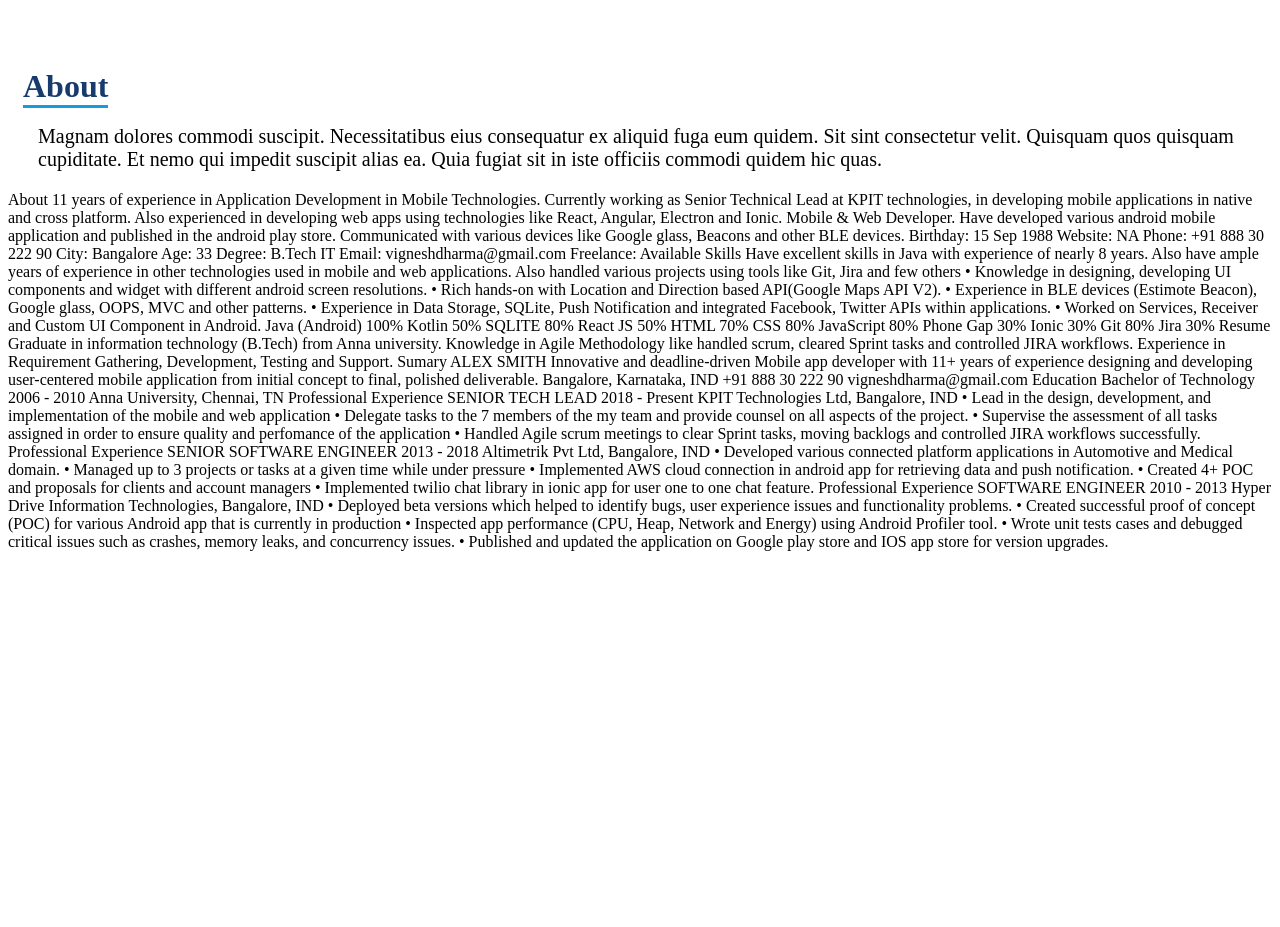
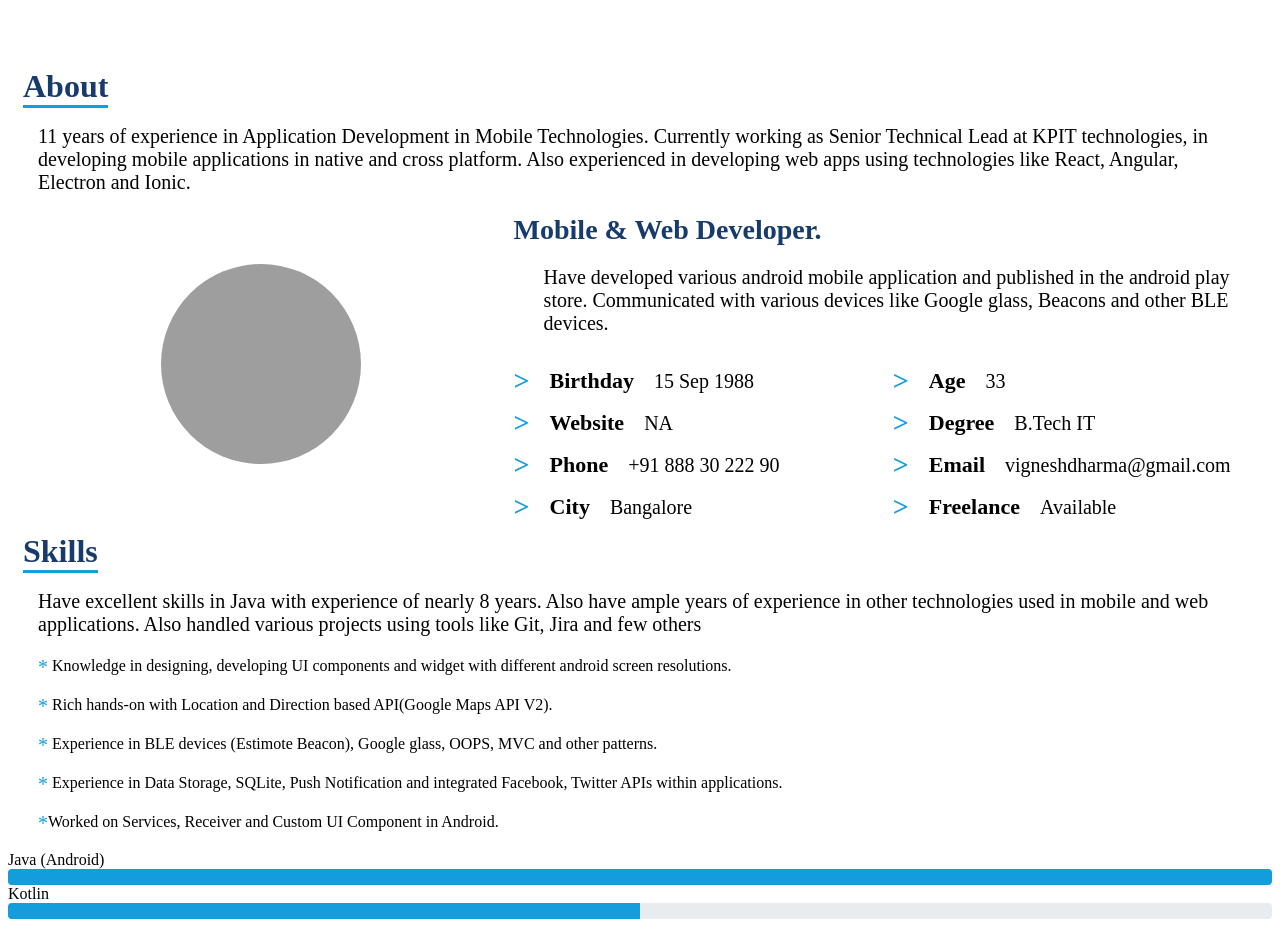
Before and after one commit to Thinesh-Shrinivas/Portfolio, a website built with Parcel: page src/index.html in a window 1280 px wide. Shown: the part 740-1667 px from the top of the page. Before the commit the page ends 1299 px from the top, so only its background shows below. Built offline with nearby package versions, Linux system fonts and the light colour scheme; grey boxes are pictures that could not be loaded.

Commit message:
progress bar

```diff
--- a/src/css/homepage.less
+++ b/src/css/homepage.less
@@ -1,3 +1,5 @@
+@heighlighter-color: #149ddd;
+@common-font-size: 20px;
 .first-page-wrapper {
   min-height: 100vh;
   .navbar-togller {
@@ -14,7 +16,7 @@
       );
       border-radius: 20px;
       color: white;
-      font-size: 20px;
+      font-size: @common-font-size;
       font-weight: bolder;
     }
   }
@@ -27,6 +29,82 @@
     left: 50%;
     transform: translate(-50%, -50%);
     font-size: 36px;
+    @media (min-width: 768px) and (max-width: 991px) {
+      font-size: 32px;
+    }
+    @media (max-width: 767px) {
+      font-size: 26px;
+    }
+  }
+}
+
+.second-page-wrapper {
+  .second-page-content-wrapper {
+    @media (max-width: 991px) {
+      display: block;
+    }
+    .left-section {
+      min-width: 40%;
+      position: relative;
+      display: flex;
+      justify-content: center;
+      @media (max-width: 576px) {
+        justify-content: left;
+      }
+
+      img {
+        width: 200px;
+        height: 200px;
+        border-radius: 50%;
+        object-fit: cover;
+        image-orientation: initial;
+        position: absolute;
+        top: 50px;
+        @media (max-width: 991px) {
+          position: relative;
+          top: 0%;
+          margin: 10px 0px 20px 0px;
+        }
+        @media (max-width: 576px) {
+          margin: 10px 0px 20px 25px;
+        }
+      }
+    }
+    .right-section {
+      min-width: 60%;
+      .right-inner-section {
+        @media (max-width: 576px) {
+          display: block;
+        }
+        .inner-left-section,
+        .inner-right-section {
+          max-width: 50%;
+          min-width: 50%;
+          @media (max-width: 576px) {
+            max-width: 100%;
+            min-width: 100%;
+          }
+          .textual-content {
+            align-items: center;
+            margin: 10px 0px;
+            &::before {
+              content: ">";
+              color: @heighlighter-color;
+              font-size: 28px;
+              font-weight: 800;
+            }
+            .left-textual-content {
+              font-weight: 600;
+              margin: 0px 20px;
+              font-size: 22px;
+            }
+            .right-textual-content {
+              font-size: @common-font-size;
+            }
+          }
+        }
+      }
+    }
   }
 }
 
@@ -35,3 +113,15 @@
     display: none !important;
   }
 }
+
+.third-page-content-wraper {
+  .section-highlight {
+    p::before {
+      content: "*";
+      color: @heighlighter-color;
+      font-size: 20px;
+      vertical-align: middle;
+      margin-left: 30px;
+    }
+  }
+}
--- a/src/css/rules.less
+++ b/src/css/rules.less
@@ -9,8 +9,60 @@
   padding-bottom: 1px;
   border-bottom: 3px solid #149ddd;
   margin-left: 15px;
+  @media (min-width: 768px) and (max-width: 991px) {
+    font-size: 28px;
+  }
+  @media (max-width: 767px) {
+    font-size: 22px;
+  }
 }
 .section-text {
   font-size: 20px;
   margin: 20px 30px;
+  @media (min-width: 768px) and (max-width: 991px) {
+    font-size: 18px;
+    margin: 20px;
+  }
+  @media (max-width: 767px) {
+    font-size: 16px;
+    margin: 15px 10px;
+  }
 }
+
+.sub-heading1 {
+  color: #173b6c;
+  font-size: 28px;
+  font-weight: bold;
+}
+
+.d-flex {
+  display: flex;
+}
+
+.progress {
+  display: flex;
+  height: 1rem;
+  overflow: hidden;
+  font-size: 0.75rem;
+  background-color: #e9ecef;
+  border-radius: 0.25rem;
+  .progress-bar {
+    display: flex;
+    flex-direction: column;
+    justify-content: center;
+    overflow: hidden;
+    color: #fff;
+    text-align: center;
+    white-space: nowrap;
+    background-color: #149ddd;
+    transition: width 0.6s ease-in-out;
+  }
+}
+
+.wd-100 {
+  width: 100%;
+}
+
+.wd-50 {
+  width: 50%;
+}
--- a/src/index.html
+++ b/src/index.html
@@ -27,65 +27,109 @@
     <div class="second-page-wrapper">
       <span class="sub-heading">About</span>
       <div class="section-text">
-        Magnam dolores commodi suscipit. Necessitatibus eius consequatur ex
-        aliquid fuga eum quidem. Sit sint consectetur velit. Quisquam quos
-        quisquam cupiditate. Et nemo qui impedit suscipit alias ea. Quia fugiat
-        sit in iste officiis commodi quidem hic quas.
-      </div>
-      <div>
-        About 11 years of experience in Application Development in Mobile
+        11 years of experience in Application Development in Mobile
         Technologies. Currently working as Senior Technical Lead at KPIT
         technologies, in developing mobile applications in native and cross
         platform. Also experienced in developing web apps using technologies
-        like React, Angular, Electron and Ionic. Mobile & Web Developer. Have
-        developed various android mobile application and published in the
-        android play store. Communicated with various devices like Google glass,
-        Beacons and other BLE devices. Birthday: 15 Sep 1988 Website: NA Phone:
-        +91 888 30 222 90 City: Bangalore Age: 33 Degree: B.Tech IT Email:
-        vigneshdharma@gmail.com Freelance: Available Skills Have excellent
-        skills in Java with experience of nearly 8 years. Also have ample years
-        of experience in other technologies used in mobile and web applications.
-        Also handled various projects using tools like Git, Jira and few others
-        • Knowledge in designing, developing UI components and widget with
-        different android screen resolutions. • Rich hands-on with Location and
-        Direction based API(Google Maps API V2). • Experience in BLE devices
-        (Estimote Beacon), Google glass, OOPS, MVC and other patterns. •
-        Experience in Data Storage, SQLite, Push Notification and integrated
-        Facebook, Twitter APIs within applications. • Worked on Services,
-        Receiver and Custom UI Component in Android. Java (Android) 100% Kotlin
-        50% SQLITE 80% React JS 50% HTML 70% CSS 80% JavaScript 80% Phone Gap
-        30% Ionic 30% Git 80% Jira 30% Resume Graduate in information technology
-        (B.Tech) from Anna university. Knowledge in Agile Methodology like
-        handled scrum, cleared Sprint tasks and controlled JIRA workflows.
-        Experience in Requirement Gathering, Development, Testing and Support.
-        Sumary ALEX SMITH Innovative and deadline-driven Mobile app developer
-        with 11+ years of experience designing and developing user-centered
-        mobile application from initial concept to final, polished deliverable.
-        Bangalore, Karnataka, IND +91 888 30 222 90 vigneshdharma@gmail.com
-        Education Bachelor of Technology 2006 - 2010 Anna University, Chennai,
-        TN Professional Experience SENIOR TECH LEAD 2018 - Present KPIT
-        Technologies Ltd, Bangalore, IND • Lead in the design, development, and
-        implementation of the mobile and web application • Delegate tasks to the
-        7 members of the my team and provide counsel on all aspects of the
-        project. • Supervise the assessment of all tasks assigned in order to
-        ensure quality and perfomance of the application • Handled Agile scrum
-        meetings to clear Sprint tasks, moving backlogs and controlled JIRA
-        workflows successfully. Professional Experience SENIOR SOFTWARE ENGINEER
-        2013 - 2018 Altimetrik Pvt Ltd, Bangalore, IND • Developed various
-        connected platform applications in Automotive and Medical domain. •
-        Managed up to 3 projects or tasks at a given time while under pressure •
-        Implemented AWS cloud connection in android app for retrieving data and
-        push notification. • Created 4+ POC and proposals for clients and
-        account managers • Implemented twilio chat library in ionic app for user
-        one to one chat feature. Professional Experience SOFTWARE ENGINEER 2010
-        - 2013 Hyper Drive Information Technologies, Bangalore, IND • Deployed
-        beta versions which helped to identify bugs, user experience issues and
-        functionality problems. • Created successful proof of concept (POC) for
-        various Android app that is currently in production • Inspected app
-        performance (CPU, Heap, Network and Energy) using Android Profiler tool.
-        • Wrote unit tests cases and debugged critical issues such as crashes,
-        memory leaks, and concurrency issues. • Published and updated the
-        application on Google play store and IOS app store for version upgrades.
+        like React, Angular, Electron and Ionic.
+      </div>
+      <div class="d-flex second-page-content-wrapper">
+        <div class="left-section">
+          <img
+            src="https://cdn.pixabay.com/photo/2015/10/05/22/37/blank-profile-picture-973460_960_720.png"
+          />
+        </div>
+        <div class="right-section">
+          <div class="sub-heading1">Mobile & Web Developer.</div>
+          <div class="section-text">
+            Have developed various android mobile application and published in
+            the android play store. Communicated with various devices like
+            Google glass, Beacons and other BLE devices.
+          </div>
+          <div class="d-flex right-inner-section">
+            <div class="inner-left-section">
+              <span class="textual-content d-flex">
+                <span class="left-textual-content">Birthday</span>
+                <span class="right-textual-content">15 Sep 1988</span>
+              </span>
+              <span class="textual-content d-flex">
+                <span class="left-textual-content">Website</span>
+                <span class="right-textual-content">NA</span>
+              </span>
+              <span class="textual-content d-flex">
+                <span class="left-textual-content">Phone</span>
+                <span class="right-textual-content">+91 888 30 222 90</span>
+              </span>
+              <span class="textual-content d-flex">
+                <span class="left-textual-content">City</span>
+                <span class="right-textual-content">Bangalore</span>
+              </span>
+            </div>
+            <div class="inner-right-section">
+              <span class="textual-content d-flex">
+                <span class="left-textual-content">Age</span>
+                <span class="right-textual-content">33</span>
+              </span>
+              <span class="textual-content d-flex">
+                <span class="left-textual-content">Degree</span>
+                <span class="right-textual-content">B.Tech IT</span>
+              </span>
+              <span class="textual-content d-flex">
+                <span class="left-textual-content">Email</span>
+                <span class="right-textual-content"
+                  >vigneshdharma@gmail.com</span
+                >
+              </span>
+              <span class="textual-content d-flex">
+                <span class="left-textual-content">Freelance</span>
+                <span class="right-textual-content">Available</span>
+              </span>
+            </div>
+          </div>
+        </div>
+      </div>
+    </div>
+    <div class="third-page-content-wraper">
+      <span class="sub-heading">Skills</span>
+      <div class="section-text">
+        Have excellent skills in Java with experience of nearly 8 years. Also
+        have ample years of experience in other technologies used in mobile and
+        web applications. Also handled various projects using tools like Git,
+        Jira and few others
+      </div>
+      <div class="section-highlight">
+        <p>
+          Knowledge in designing, developing UI components and widget with
+          different android screen resolutions.
+        </p>
+        <p>
+          Rich hands-on with Location and Direction based API(Google Maps API
+          V2).
+        </p>
+        <p>
+          Experience in BLE devices (Estimote Beacon), Google glass, OOPS, MVC
+          and other patterns.
+        </p>
+        <p>
+          Experience in Data Storage, SQLite, Push Notification and integrated
+          Facebook, Twitter APIs within applications.
+        </p>
+        <p>Worked on Services, Receiver and Custom UI Component in Android.</p>
+      </div>
+
+      <div class="skills-section">
+        <div>
+          Java (Android)
+          <div class="progress">
+            <div class="progress-bar wd-100"></div>
+          </div>
+        </div>
+        <div>
+          Kotlin
+          <div class="progress">
+            <div class="progress-bar wd-50"></div>
+          </div>
+        </div>
       </div>
     </div>
   </body>
```
